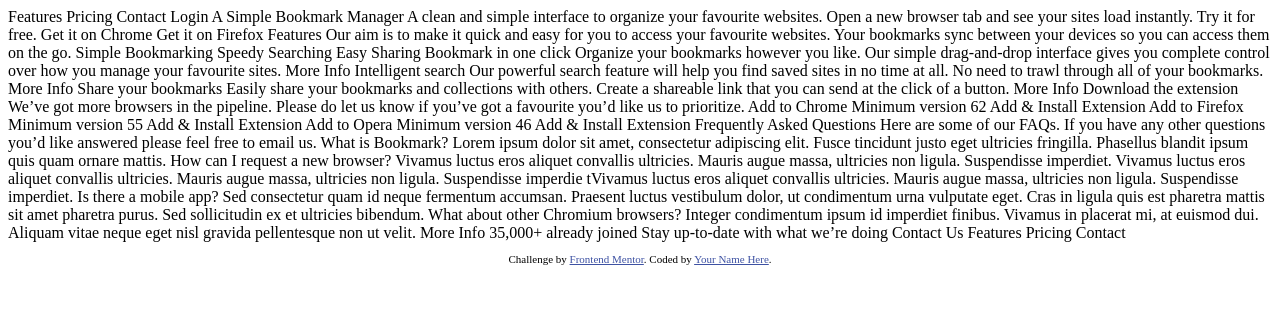
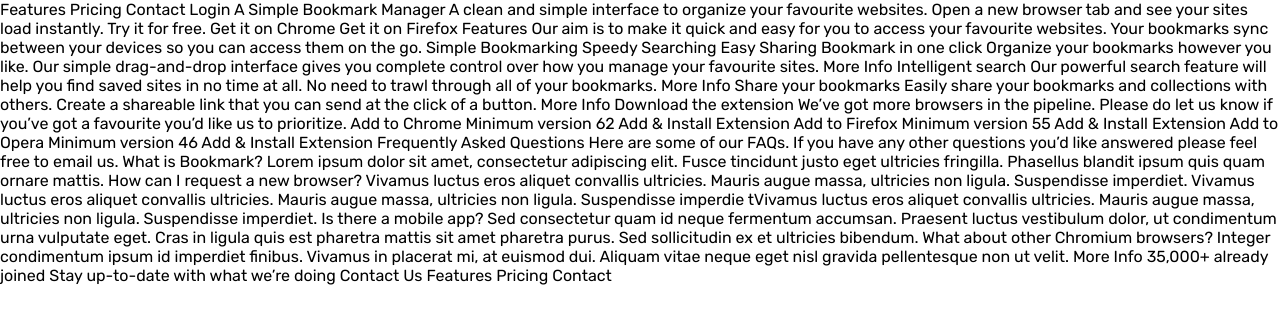
Before and after one commit to Glenda9031/Bookmark_Landing_Page, a plain HTML site: page index.html in a window 1280 px wide. Drawn offline with Linux system fonts and the light colour scheme.

Commit message:
Update index.html and style.css

```diff
--- a/CSS/style.css
+++ b/CSS/style.css
@@ -0,0 +1,31 @@
+@import url('https://fonts.googleapis.com/css2?family=Rubik:ital,wght@0,300..900;1,300..900&display=swap');
+
+:root {
+  /* primary color */
+  --clr-soft-blue: 231 69% 60%;
+  --clr-soft-red: 0 94% 66%;
+
+  /* neutral color */
+  --clr-grayish-blue: 229 8% 60%;
+  --clr-very-dark-blue: 229 31% 21%;
+
+  /* font family */
+  --ff-rubik: "Rubik", serif;
+
+  /* font-weight */
+  --fw-reguler-400: 400;
+  --fw-medium-500: 500;
+}
+
+/* RESET */
+*,
+*::before,
+*::after {
+  margin: 0;
+  padding: 0;
+  box-sizing: border-box;
+}
+
+body {
+    font-family: var(--ff-rubik);
+}
--- a/index.html
+++ b/index.html
@@ -10,12 +10,6 @@
   crossorigin="anonymous" referrerpolicy="no-referrer">
   <link rel="stylesheet" href="CSS/style.css">
   <title>Frontend Mentor | Bookmark landing page</title>
-
-  <!-- Feel free to remove these styles or customise in your own stylesheet 👍 -->
-  <style>
-    .attribution { font-size: 11px; text-align: center; }
-    .attribution a { color: hsl(228, 45%, 44%); }
-  </style>
 </head>
 <body>
 
@@ -127,11 +121,6 @@
   Pricing
   Contact
 
-  <footer>
-    <p class="attribution">
-      Challenge by <a href="https://www.frontendmentor.io?ref=challenge" target="_blank">Frontend Mentor</a>.
-      Coded by <a href="#">Your Name Here</a>.
-    </p>
-  </footer>
+  <script src="script.js"></script>
 </body>
 </html>
```
